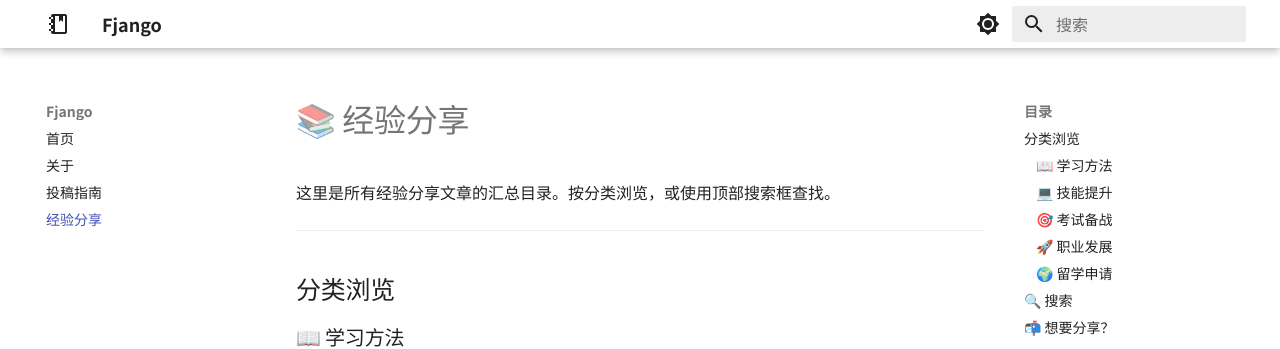
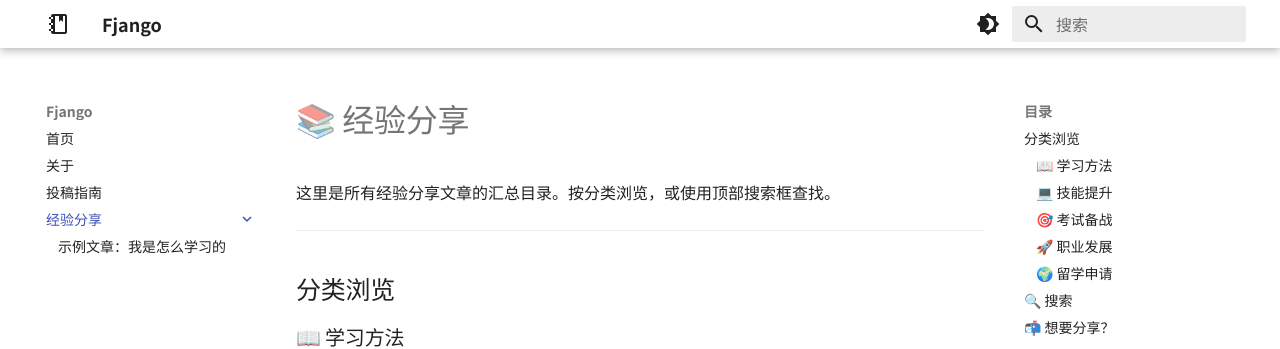
Before and after one commit to Fjango/Fjango, an MkDocs documentation site: the page built from docs/share/index.md, in a window 1280 px wide. Shown: the top 349 px of the page. Built offline with MkDocs 1.6.1 and Material for MkDocs 9.7.7, drawn with Linux system fonts in a browser that asks for light colours.

Commit message:
修复深色模式 + 添加示例文章

```diff
--- a/mkdocs.yml
+++ b/mkdocs.yml
@@ -9,27 +9,27 @@ nav:
   - 关于: about.md
   - 投稿指南: contribute-guide.md
   - 经验分享:
-    - share/index.md
+    - 目录: share/index.md
+    - 示例文章：我是怎么学习的: share/sample-article.md
 
 theme:
   name: material
   language: zh
   palette:
-    # 极简白底黑字
-    - media: '(prefers-color-scheme: light)'
-      scheme: default
-      primary: white
-      accent: black
-      toggle:
-        icon: material/brightness-7
-        name: 切换到暗色模式
-    - media: '(prefers-color-scheme: dark)'
-      scheme: default
+    # 浅色模式（白底黑字）
+    - scheme: default
       primary: white
       accent: black
       toggle:
         icon: material/brightness-4
-        name: 切换到亮色模式
+        name: 切换到深色模式
+    # 深色模式（黑底白字）
+    - scheme: slate
+      primary: black
+      accent: white
+      toggle:
+        icon: material/brightness-7
+        name: 切换到浅色模式
 
   features:
     - navigation.instant
```
Also changed, not shown: docs/share/sample-article.md (added, +28 -0 lines).
